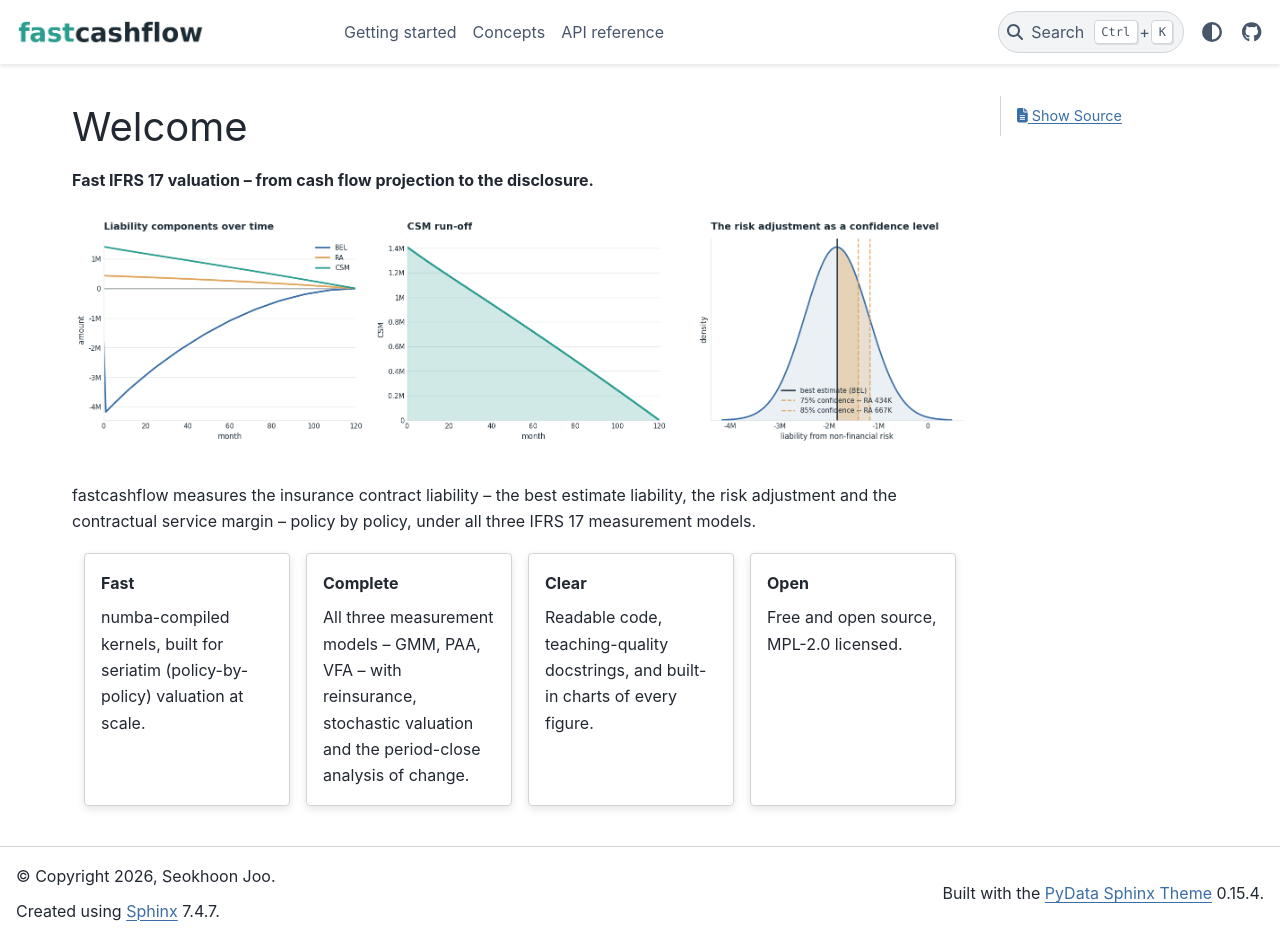
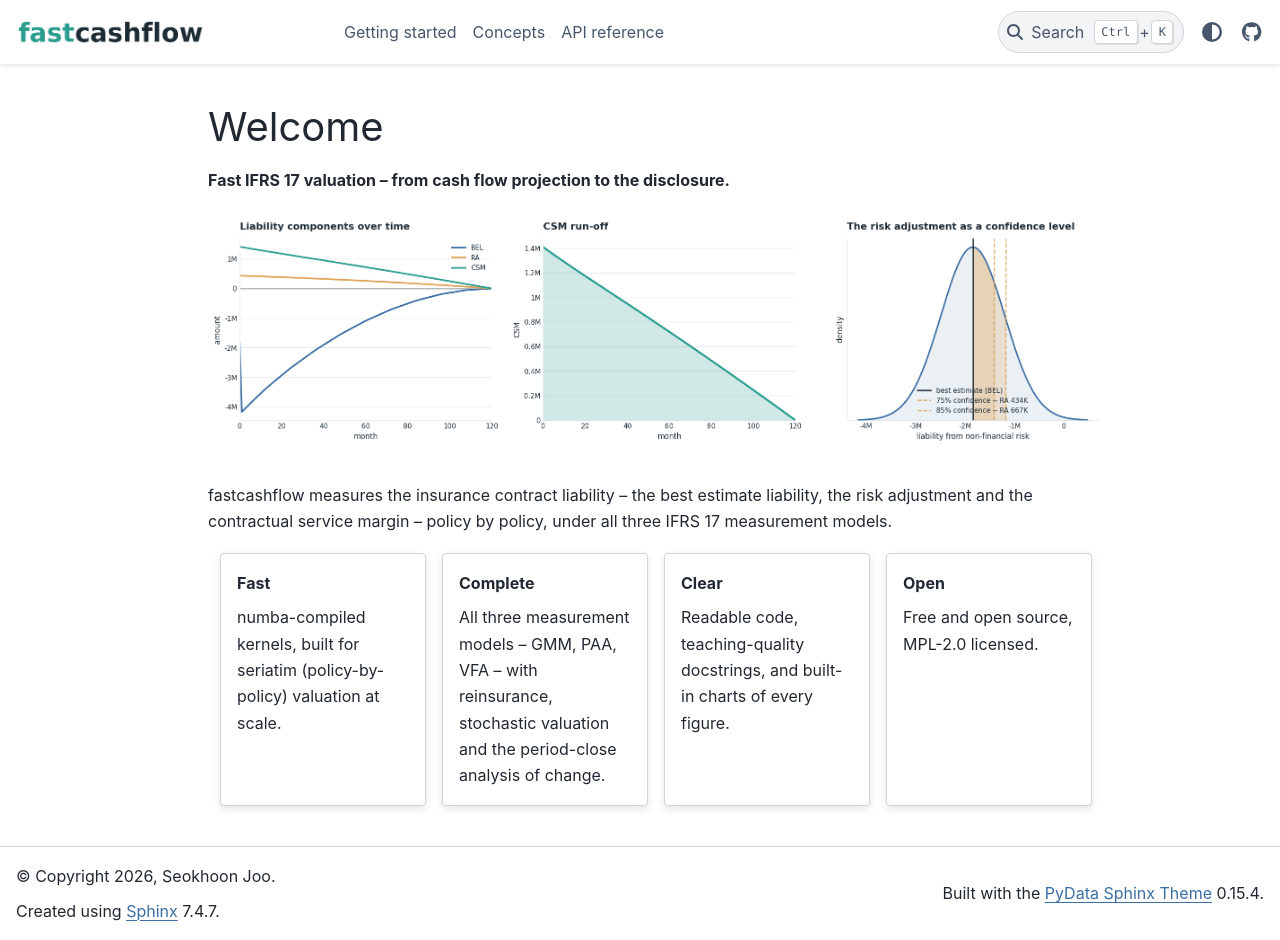
Before and after one commit to seokhoonj/fastcashflow, a Sphinx documentation site: the page built from docs/index.md, in a window 1280 px wide and 940 px high. Built offline with Sphinx 7.4.7 and the PyData theme 0.15.4, drawn with Linux system fonts in a browser that asks for light colours.

Commit message:
Remove the Show Source link from the documentation pages

```diff
--- a/docs/conf.py
+++ b/docs/conf.py
@@ -38,6 +38,8 @@ html_theme = "pydata_sphinx_theme"
 html_title = "fastcashflow"
 html_static_path = ["_static"]
 html_css_files = ["custom.css"]
+html_show_sourcelink = False
+html_copy_source = False
 
 html_theme_options = {
     "show_prev_next": False,
```
